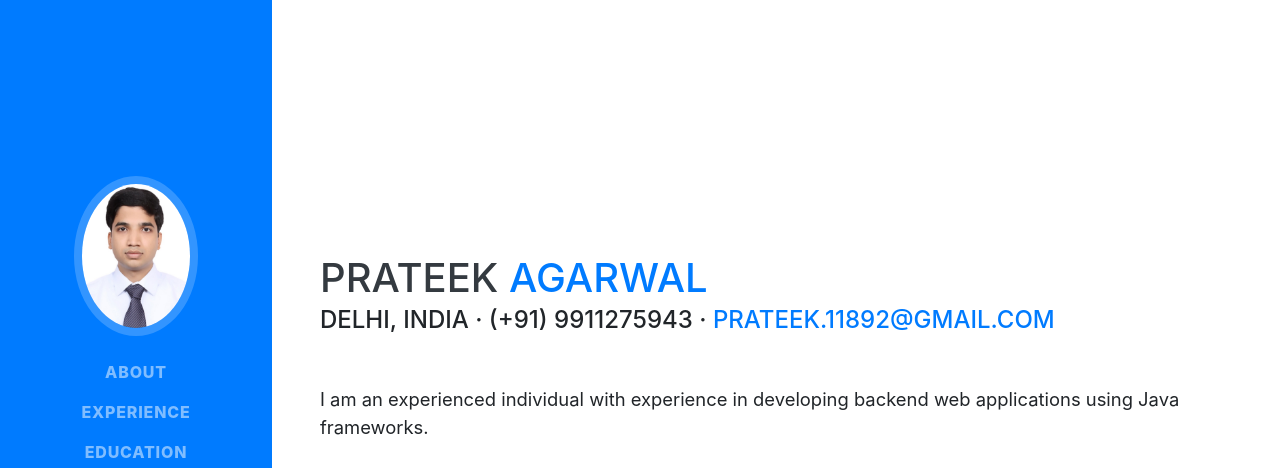
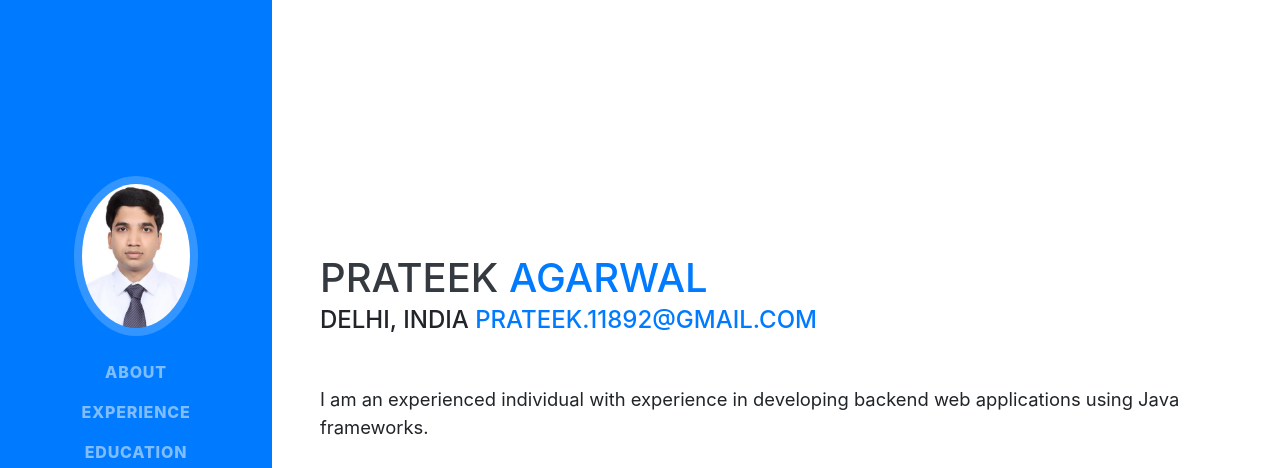
Before and after one commit to prateek11892/prateek11892.github.io, a website with bundled scripts: page index.html in a window 1280 px wide. Shown: the top 468 px of the page. Built offline with nearby package versions, Linux system fonts and the light colour scheme; a web font is replaced by a local one.

Commit message:
Update index.html

```diff
--- a/index.html
+++ b/index.html
@@ -69,7 +69,7 @@
         <h1 class="mb-0">Prateek
           <span class="text-primary">Agarwal</span>
         </h1>
-        <div class="subheading mb-5">Delhi, India · (+91) 9911275943 ·
+        <div class="subheading mb-5">Delhi, India
           <a href="mailto:prateek.11892@gmail.com">prateek.11892@gmail.com</a>
         </div>
         <p class="lead mb-5">I am an experienced individual with experience in developing backend web applications using Java frameworks.</p>
```
